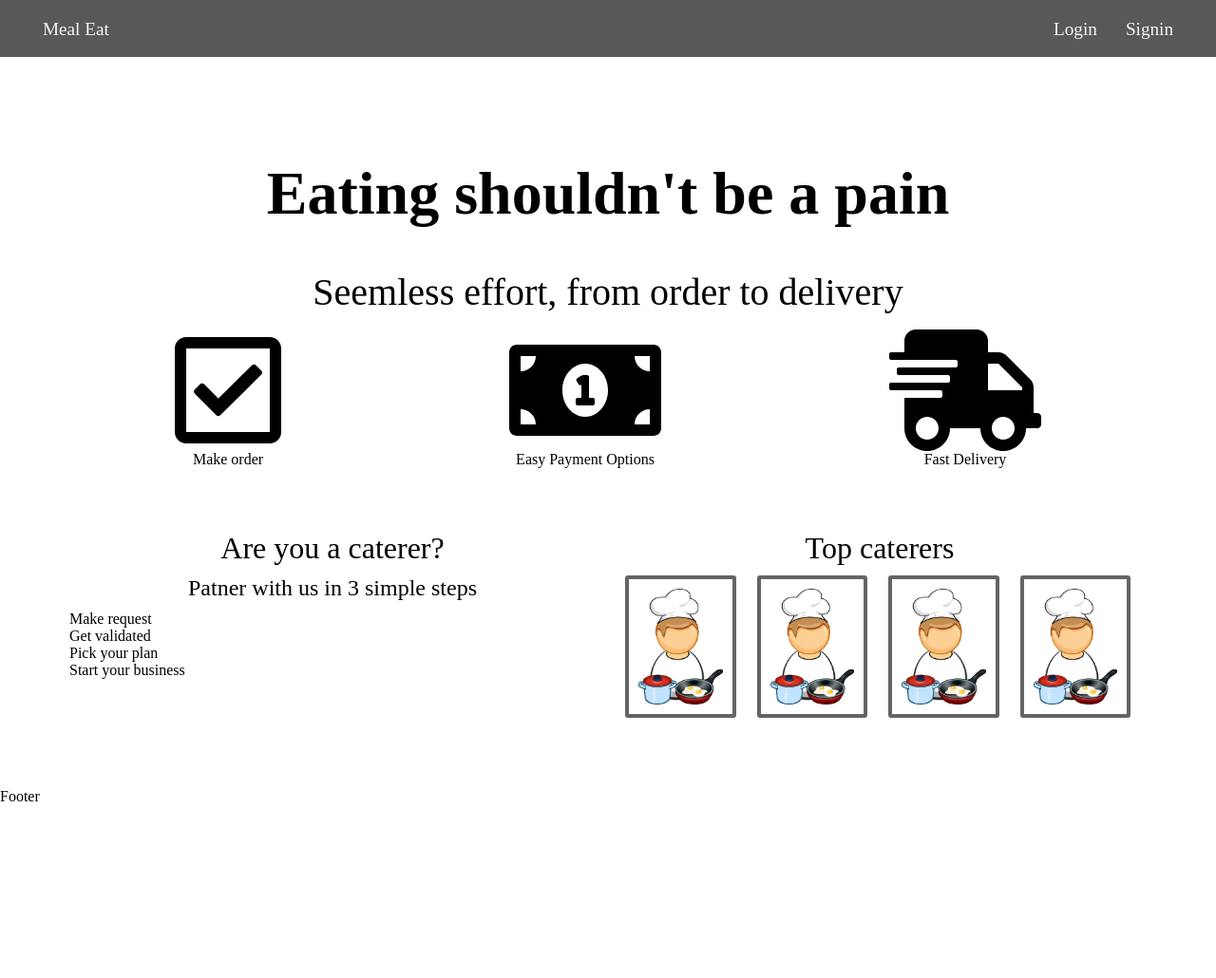
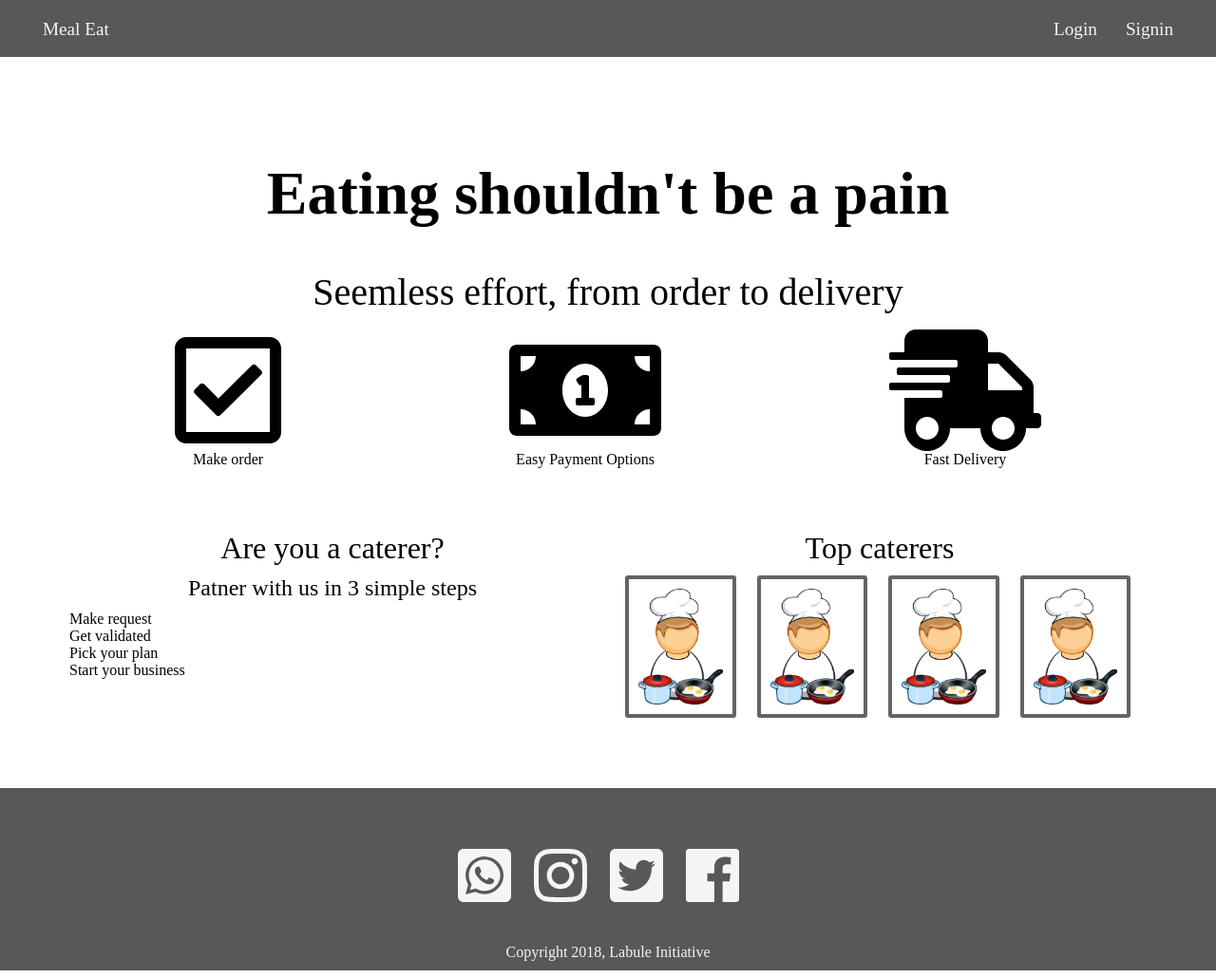
Before and after one commit to Liadi/meal-eat, a plain HTML site: page UI/index.html in a window 1280 px wide. Shown: the whole page at 95% size. Drawn offline with Linux system fonts and the light colour scheme.

Commit message:
Add footer content

```diff
--- a/UI/index.html
+++ b/UI/index.html
@@ -77,8 +77,22 @@
       </div>
     </main>
 
-    <footer>
-      Footer
+    <footer class="text-center">
+      <div class='space-bottom-3x space-top-3x'>
+        <a class='space-right-2x'>
+          <i class='fab fa-whatsapp-square fa-4x'></i>
+        </a>
+        <a class='space-right-2x'>
+          <i class='fab fa-instagram fa-4x'></i>
+        </a>
+        <a class='space-right-2x'>
+          <i class='fab fa-twitter-square fa-4x'></i>
+        </a>
+        <a class='space-right-2x'>
+          <i class='fab fa-facebook fa-4x'></i>
+        </a>
+      </div>
+      <div id="copyright" class='space-top-4x'>Copyright 2018, Labule Initiative</div>
     </footer>
 
     <script src="./js/index.js"></script>
--- /dev/null
+++ b/UI/styles/_footer.scss
@@ -0,0 +1,9 @@
+$footer-min-height: 200px;
+$footer-color: rgb(88,88,88);
+
+footer {
+  background-color: rgb(88,88,88);
+  color: whitesmoke;
+  padding-top: 30px;
+  padding-bottom: 10px;
+}
--- a/UI/styles/_major.scss
+++ b/UI/styles/_major.scss
@@ -1,6 +1,6 @@
 @import 'display';
 @import 'grid';
-$footer-min-height: 200px;
+@import 'footer';
 
 body {
   margin: 0px;
@@ -12,10 +12,6 @@ p {
 
 main {
   min-height: 70vh;
-}
-
-footer {
-  min-height: $footer-min-height;
 }
 
 .flex-container {
--- a/UI/styles/_nav.scss
+++ b/UI/styles/_nav.scss
@@ -1,9 +1,9 @@
-
+$nav-color: rgb(88,88,88);
 $nav-min-height: 60px;
 
 .navbar {
   padding: 15px 30px;
-  background-color: rgb(88,88,88);
+  background-color: $nav-color;
   min-height: $nav-min-height;
 
   .nav-list {
```
Also changed, not shown: UI/styles/index.css.
